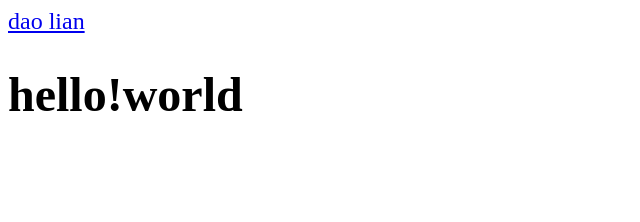
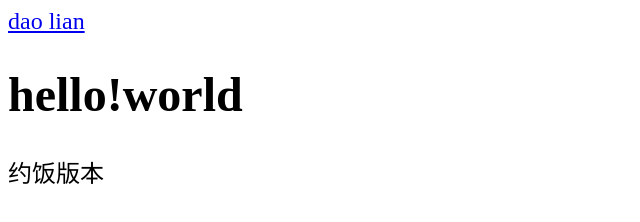
Before and after one commit to lilunhui/dbhot, a plain HTML site: page index.html in a window 1280 px wide. Shown: the whole page, without its empty margins (0-640 px from the left). Drawn offline with Linux system fonts and the light colour scheme.

Commit message:
新版本‘

```diff
--- a/index.html
+++ b/index.html
@@ -6,6 +6,7 @@
 <font size="5">
 <a href="http://192.168.10.42/0.png">dao lian</a>
 <h1>hello!world</h1>
+约饭版本
 <br></br>
 </font>
 </body>
```
